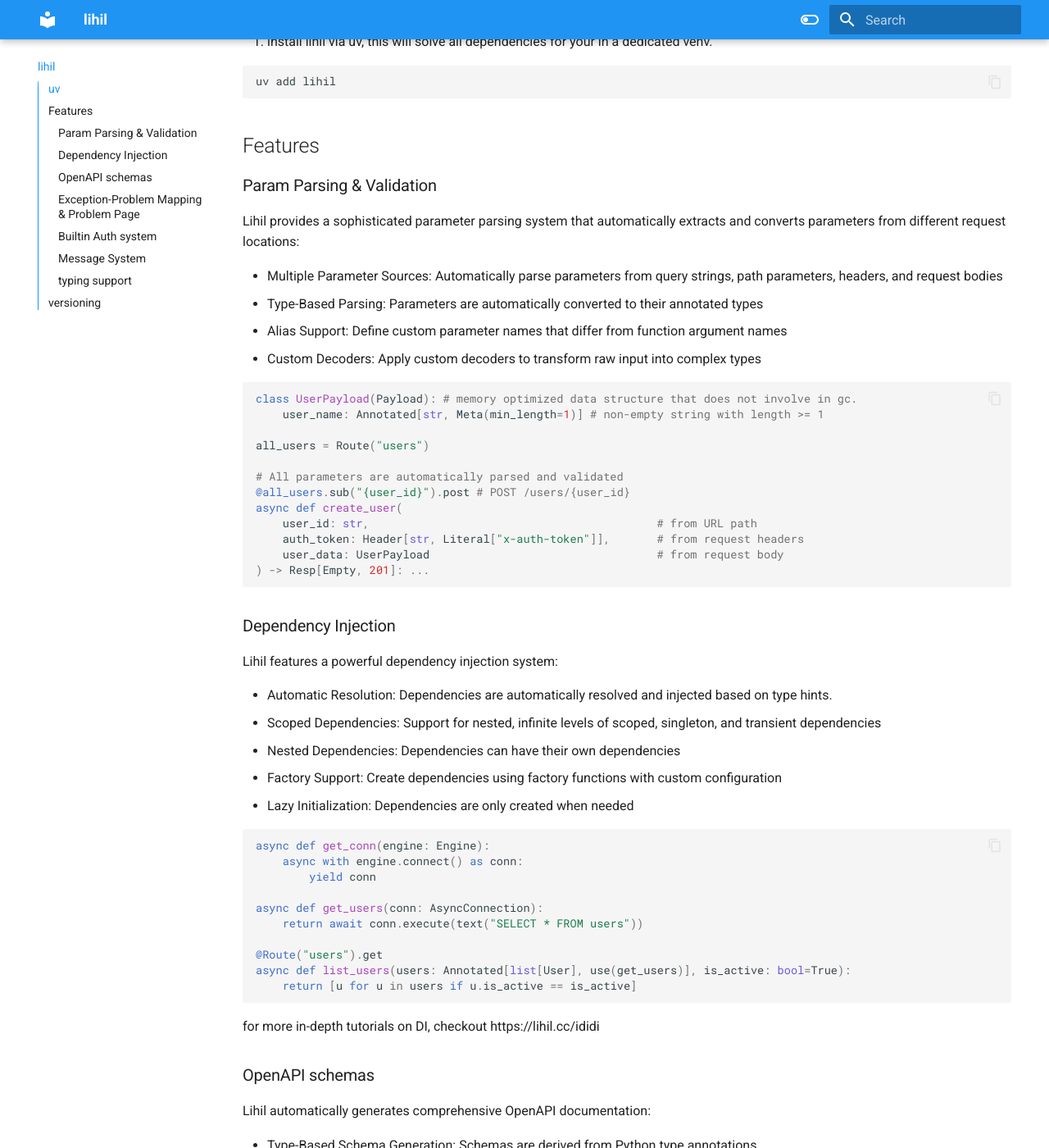
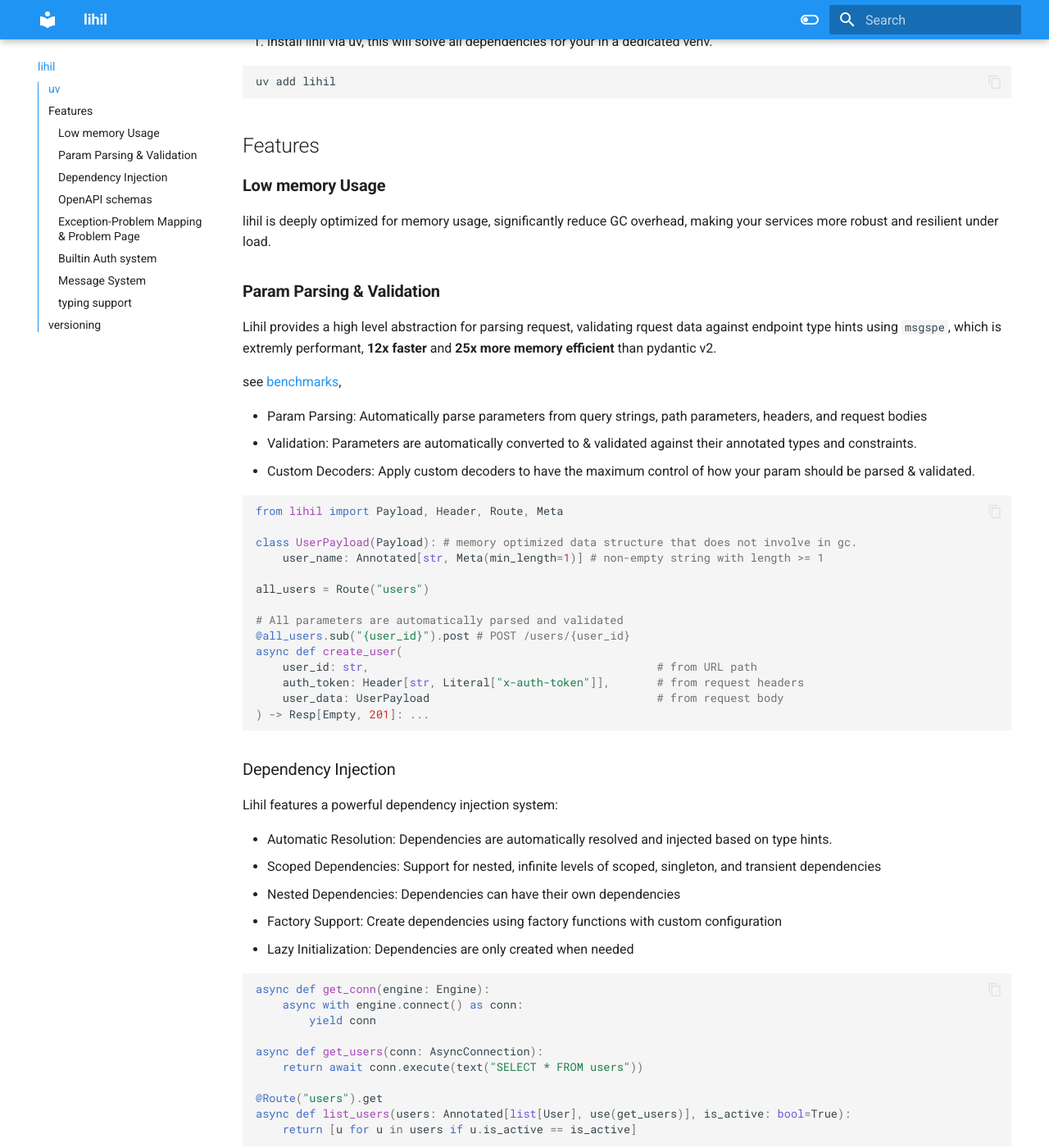
Before and after one commit to raceychan/lihil, an MkDocs documentation site: the page built from docs/index.md, in a window 1280 px wide and 1400 px high, scrolled down 1056 px. Shown: the whole window at 82% size. Built offline with MkDocs 1.6.1 and Material for MkDocs 9.7.7, drawn with Linux system fonts in a browser that asks for light colours; some of the changed text lies outside the part shown.

Commit message:
chores: docs

````diff
--- a/docs/index.md
+++ b/docs/index.md
@@ -43,16 +43,24 @@
 
 ## Features
 
-### Param Parsing & Validation
+### **Low memory Usage**
 
-Lihil provides a sophisticated parameter parsing system that automatically extracts and converts parameters from different request locations:
+lihil is deeply optimized for memory usage, significantly reduce GC overhead, making your services more robust and resilient under load.
 
-- Multiple Parameter Sources: Automatically parse parameters from query strings, path parameters, headers, and request bodies
-- Type-Based Parsing: Parameters are automatically converted to their annotated types
-- Alias Support: Define custom parameter names that differ from function argument names
-- Custom Decoders: Apply custom decoders to transform raw input into complex types
+### **Param Parsing & Validation**
+
+Lihil provides a high level abstraction for parsing request, validating rquest data against endpoint type hints using `msgspe`, which is extremly performant, **12x faster** and **25x more memory efficient** than pydantic v2.
+
+see [benchmarks](https://jcristharif.com/msgspec/benchmarks.html),
+
+
+- Param Parsing: Automatically parse parameters from query strings, path parameters, headers, and request bodies
+- Validation: Parameters are automatically converted to & validated against their annotated types and constraints.
+- Custom Decoders: Apply custom decoders to have the maximum control of how your param should be parsed & validated.
 
 ```python
+from lihil import Payload, Header, Route, Meta
+
 class UserPayload(Payload): # memory optimized data structure that does not involve in gc.
     user_name: Annotated[str, Meta(min_length=1)] # non-empty string with length >= 1
 
@@ -90,7 +98,7 @@
     return [u for u in users if u.is_active == is_active]
 ```
 
-for more in-depth tutorials on DI, checkout https://lihil.cc/ididi
+For more in-depth tutorials on DI, checkout https://lihil.cc/ididi
 
 ### OpenAPI schemas
 
--- a/lihil/__init__.py
+++ b/lihil/__init__.py
@@ -6,6 +6,8 @@
 from ididi import Ignore as Ignore
 from ididi import Resolver as Resolver
 from ididi import use as use
+from msgspec import Meta as Meta
+from msgspec import Struct as Struct
 from msgspec import field as field
 
 from .constant import status as status
````
Also changed, not shown: README.md (+19 -11 lines).
